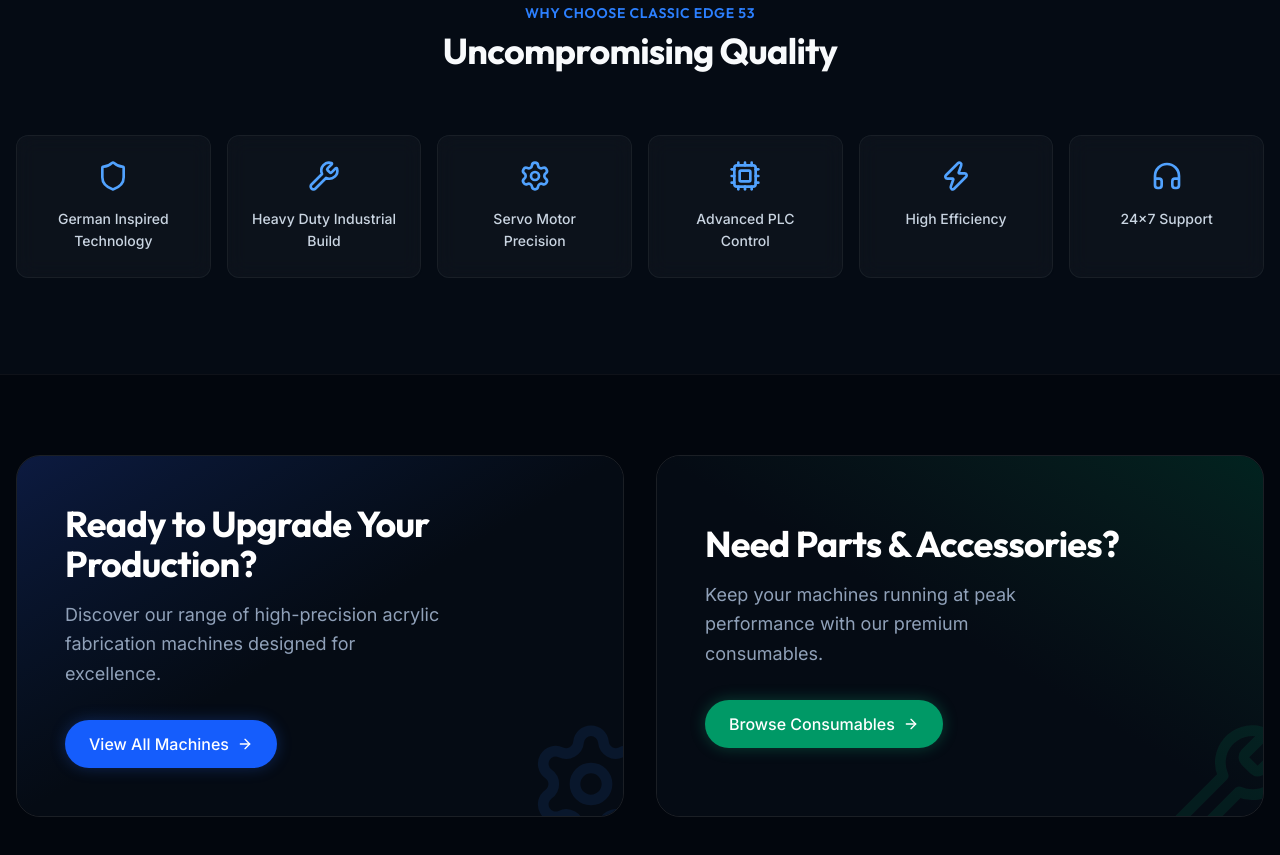
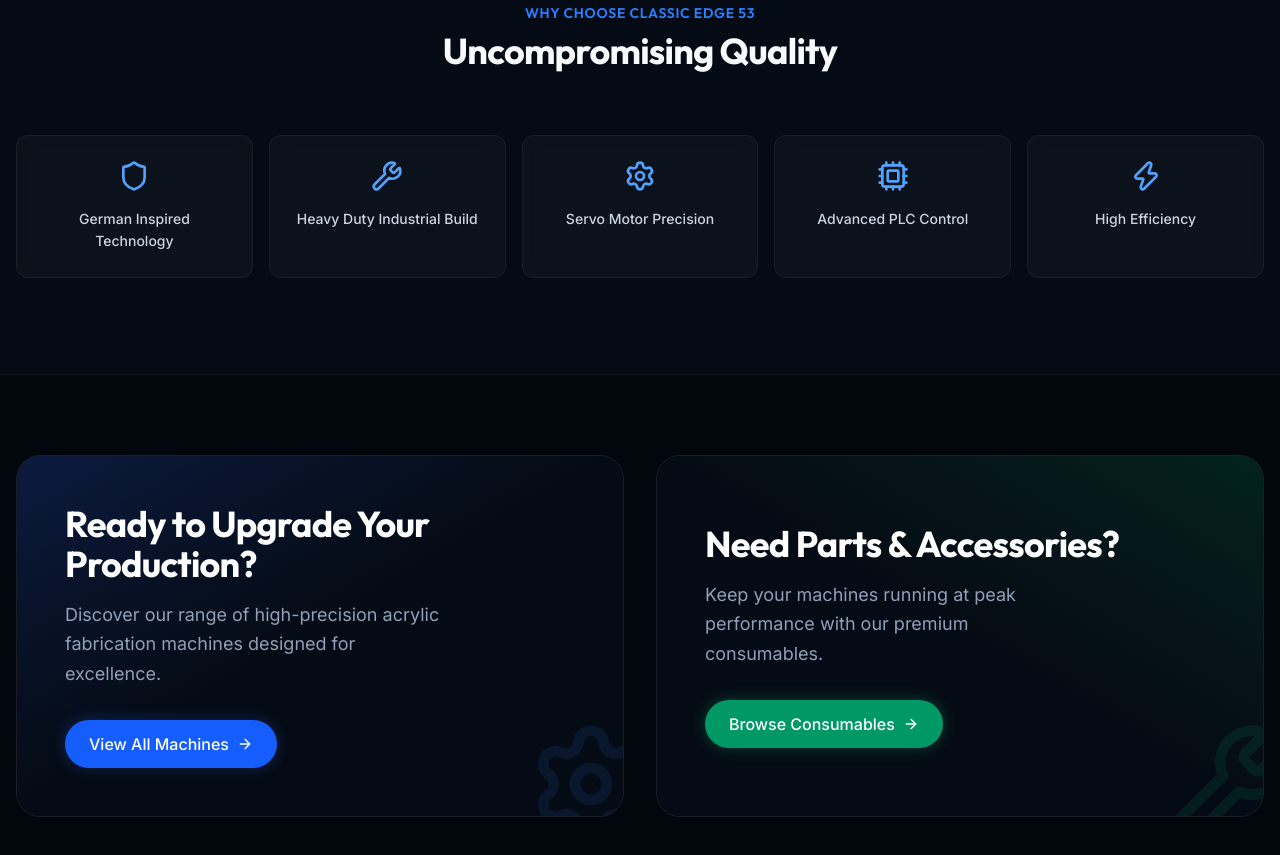
Before and after one commit to alaqmarr/classicedge, a Next.js app: page / in a window 1280 px wide. Shown: the part 1920-2775 px from the top of the page. Built offline with nearby package versions, Linux system fonts and the light colour scheme; no server answers; the database is empty.

Commit message:
style: remove 24x7 support from features and adjust grid to 5 cols

```diff
--- a/src/app/(public)/page.tsx
+++ b/src/app/(public)/page.tsx
@@ -152,14 +152,13 @@
             <h2 className="text-3xl md:text-4xl font-bold">Uncompromising Quality</h2>
           </div>
 
-          <div className="grid grid-cols-1 sm:grid-cols-2 md:grid-cols-4 lg:grid-cols-6 gap-4">
+          <div className="grid grid-cols-1 sm:grid-cols-2 md:grid-cols-5 gap-4">
             {[
               { title: "German Inspired Technology", icon: Shield },
               { title: "Heavy Duty Industrial Build", icon: Wrench },
               { title: "Servo Motor Precision", icon: Settings },
               { title: "Advanced PLC Control", icon: Cpu },
               { title: "High Efficiency", icon: Zap },
-              { title: "24x7 Support", icon: HeadphonesIcon },
             ].map((feature, i) => (
               <div key={i} className="glass border border-white/5 p-6 rounded-xl flex flex-col items-center text-center gap-4 hover:border-blue-500/50 hover:shadow-[0_0_30px_rgba(37,99,235,0.15)] transition-all bg-gradient-to-b from-blue-900/10 to-transparent group">
                 <feature.icon className="w-8 h-8 text-blue-400 group-hover:scale-110 transition-transform duration-300" />
```
